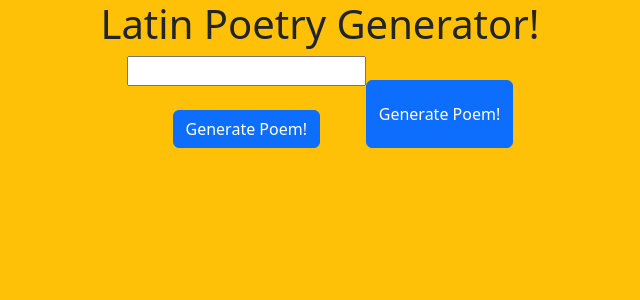
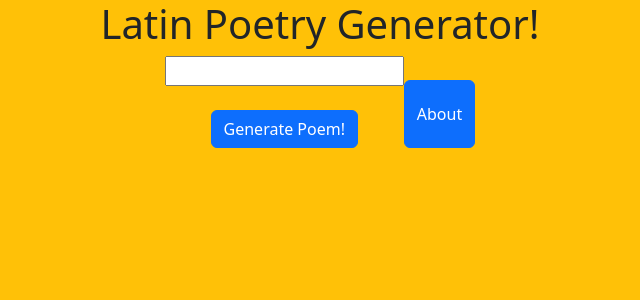
Before and after one commit to nolan-3/Latin-Poetry-Generator, a Flask app: page / in a window 1280 px wide. Shown: the top 300 px of the page, without its empty margins (320-960 px from the left). Run offline with Flask 2, Linux system fonts and the light colour scheme.

Commit message:
Update index.html

```diff
--- a/templates/index.html
+++ b/templates/index.html
@@ -24,7 +24,7 @@
             </div>
          </form>
             <button class="btn btn-primary mt-4" onclick="about()" >
-                Generate Poem!
+                About
             </button>
     </div>
 </body>
```
